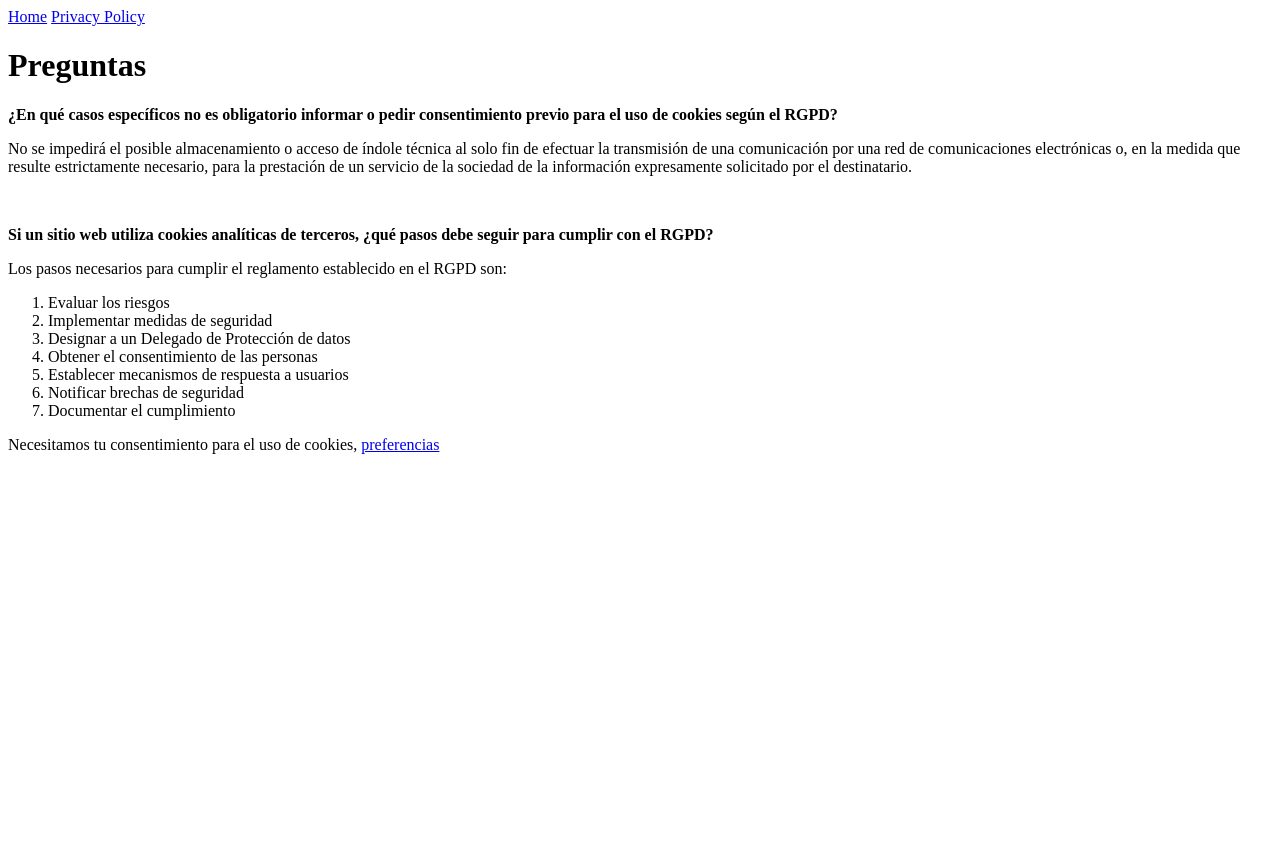
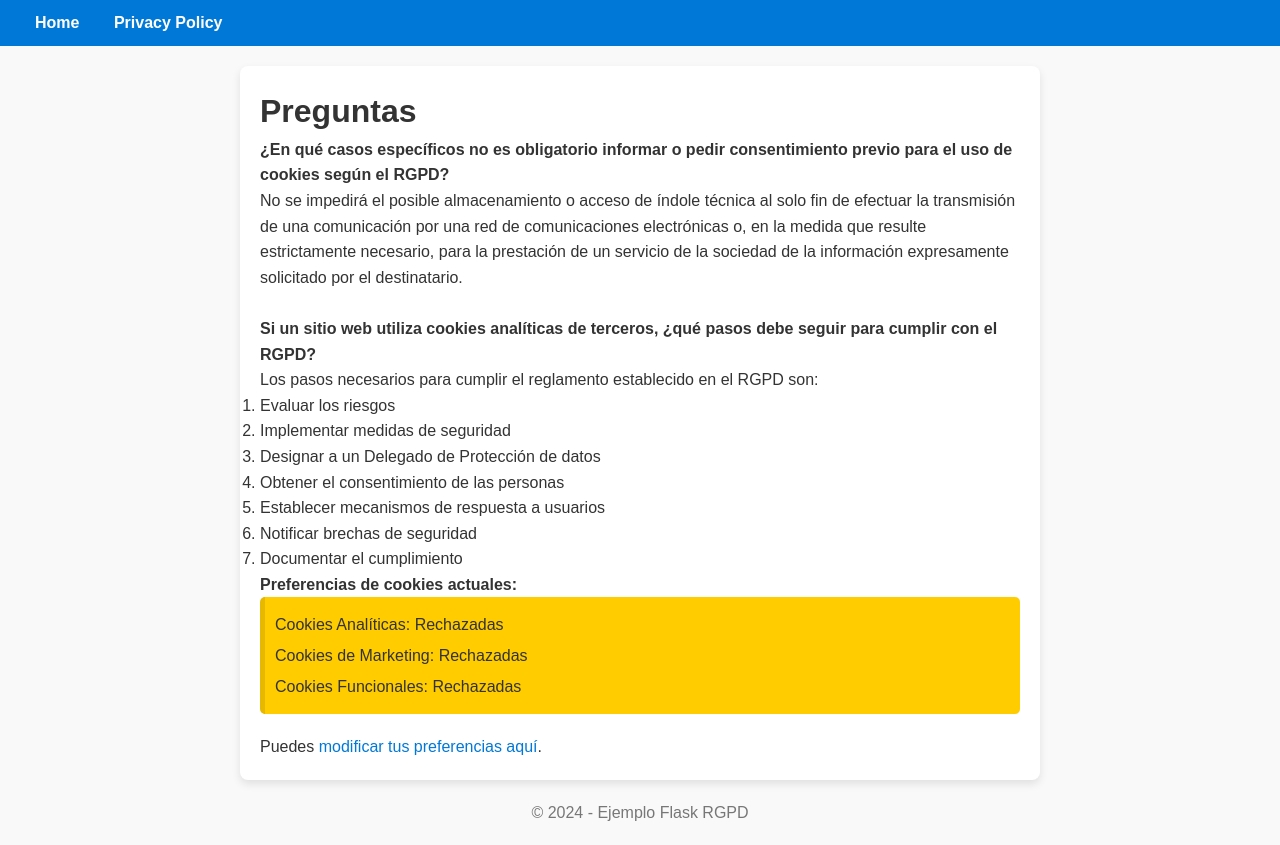
Before and after one commit to JesusJimenez01/ejemplo-aceptar-cookies, a Flask app: page / in a window 1280 px wide. Before the commit the page ends 454 px from the top, so only its background shows below. Run offline with Flask 3, Linux system fonts and the light colour scheme.

Commit message:
Añadirle CSS y el manejo de cookies individuales

```diff
--- a/app.py
+++ b/app.py
@@ -1,13 +1,15 @@
 from flask import Flask, request, render_template, make_response, flash, redirect, url_for
 
 app = Flask(__name__)
-
 app.secret_key = "123"
 
 @app.route('/')
 def index():
-    consent = request.cookies.get('cookie_consent')
-    return render_template('index.html', consent=consent)
+    analytics = request.cookies.get('cookie_analytics') == 'true'
+    marketing = request.cookies.get('cookie_marketing') == 'true'
+    functional = request.cookies.get('cookie_functional') == 'true'
+
+    return render_template('index.html', analytics=analytics, marketing=marketing, functional=functional)
 
 @app.route('/privacy-policy')
 def privacy_policy():
@@ -16,15 +18,23 @@ def privacy_policy():
 @app.route('/consent', methods=['GET', 'POST'])
 def consent():
     if request.method == 'POST':
-        consent_value = request.form.get('consent')
+        analytics = 'true' if request.form.get('cookie_analytics') else 'false'
+        marketing = 'true' if request.form.get('cookie_marketing') else 'false'
+        functional = 'true' if request.form.get('cookie_functional') else 'false'
+
         response = make_response(redirect(url_for('index')))
-        if consent_value == "accept":
-            response.set_cookie('cookie_consent', 'accepted', max_age=86400)
-        elif consent_value == "reject":
-            response.set_cookie('cookie_consent', 'rejected', max_age=86400)
-        flash("Your preferences have been saved")
+        response.set_cookie('cookie_analytics', analytics, max_age=86400, httponly=True)
+        response.set_cookie('cookie_marketing', marketing, max_age=86400, httponly=True)
+        response.set_cookie('cookie_functional', functional, max_age=86400, httponly=True)
+
+        flash("Tus preferencias de cookies han sido guardadas.")
         return response
-    return render_template('consent.html')
+
+    analytics = request.cookies.get('cookie_analytics') == 'true'
+    marketing = request.cookies.get('cookie_marketing') == 'true'
+    functional = request.cookies.get('cookie_functional') == 'true'
+
+    return render_template('consent.html', analytics=analytics, marketing=marketing, functional=functional)
 
 if __name__ == '__main__':
     app.run(debug=True)
--- /dev/null
+++ b/static/styles.css
@@ -0,0 +1,122 @@
+/* General Reset */
+* {
+    margin: 0;
+    padding: 0;
+    box-sizing: border-box;
+}
+
+/* Body Styling */
+body {
+    font-family: Arial, sans-serif;
+    background-color: #f9f9f9;
+    color: #333;
+    line-height: 1.6;
+    margin: 0;
+}
+
+/* Header Styling */
+header {
+    background: #0078d7;
+    color: white;
+    padding: 10px 20px;
+}
+
+header nav a {
+    color: white;
+    text-decoration: none;
+    margin: 0 15px;
+    font-weight: bold;
+}
+
+header nav a:hover {
+    text-decoration: underline;
+}
+
+/* Main Content */
+main {
+    padding: 20px;
+    max-width: 800px;
+    margin: 20px auto;
+    background: white;
+    box-shadow: 0 4px 8px rgba(0, 0, 0, 0.1);
+    border-radius: 8px;
+}
+
+/* Form Styling */
+form {
+    margin-top: 20px;
+}
+
+form p {
+    margin-bottom: 15px;
+}
+
+form label {
+    font-size: 1rem;
+}
+
+form input[type="checkbox"] {
+    margin-right: 10px;
+}
+
+form button {
+    background: #0078d7;
+    color: white;
+    border: none;
+    padding: 10px 15px;
+    border-radius: 5px;
+    cursor: pointer;
+    font-size: 1rem;
+}
+
+form button:hover {
+    background: #005a9e;
+}
+
+/* Flash Messages */
+ul {
+    list-style: none;
+    margin-bottom: 20px;
+    padding: 10px;
+    background: #ffcc00;
+    border-left: 5px solid #e6b800;
+    border-radius: 5px;
+}
+
+/* Lists */
+ul li {
+    margin: 5px 0;
+}
+
+/* Links */
+a {
+    color: #0078d7;
+    text-decoration: none;
+}
+
+a:hover {
+    text-decoration: underline;
+}
+
+/* Footer Styling */
+footer {
+    text-align: center;
+    margin: 20px 0;
+    color: #777;
+}
+
+/* Responsive Design */
+@media (max-width: 600px) {
+    header nav a {
+        display: block;
+        margin: 10px 0;
+    }
+
+    main {
+        padding: 15px;
+    }
+
+    form button {
+        width: 100%;
+    }
+}
--- a/templates/base.html
+++ b/templates/base.html
@@ -2,7 +2,9 @@
 <html lang="en">
 <head>
     <meta charset="UTF-8">
+    <meta name="viewport" content="width=device-width, initial-scale=1.0">
     <title>Flask RGPD Example</title>
+    <link rel="stylesheet" href="{{ url_for('static', filename='styles.css') }}">
 </head>
 <body>
     <header>
@@ -12,7 +14,7 @@
         </nav>
     </header>
     <main>
-        {%  with messages = get_flashed_messages() %}
+        {% with messages = get_flashed_messages() %}
             {% if messages %}
                 <ul>
                     {% for message in messages %}
@@ -23,5 +25,8 @@
         {% endwith %}
         {% block content %}{% endblock %}
     </main>
+    <footer>
+        <p>&copy; 2024 - Ejemplo Flask RGPD</p>
+    </footer>
 </body>
 </html>
--- a/templates/index.html
+++ b/templates/index.html
@@ -17,11 +17,11 @@
             <li>Documentar el cumplimiento</li>
         </ol>
     </div>
-    {% if consent == "accepted" %}
-        <p>Has aceptado el uso de cookies</p>
-    {% elif consent == "rejected" %}
-        <p>Has rechazado el uso de cookies</p>
-    {% else %}
-        <p>Necesitamos tu consentimiento para el uso de cookies, <a href="{{ url_for("consent") }}">preferencias</a></p>
-    {% endif %}
+    <p><strong>Preferencias de cookies actuales:</strong></p>
+    <ul>
+        <li>Cookies Analíticas: {% if analytics %}Aceptadas{% else %}Rechazadas{% endif %}</li>
+        <li>Cookies de Marketing: {% if marketing %}Aceptadas{% else %}Rechazadas{% endif %}</li>
+        <li>Cookies Funcionales: {% if functional %}Aceptadas{% else %}Rechazadas{% endif %}</li>
+    </ul>
+    <p>Puedes <a href="{{ url_for('consent') }}">modificar tus preferencias aquí</a>.</p>
 {% endblock %}
```
Also changed, not shown: templates/consent.html (+9 -5 lines).
